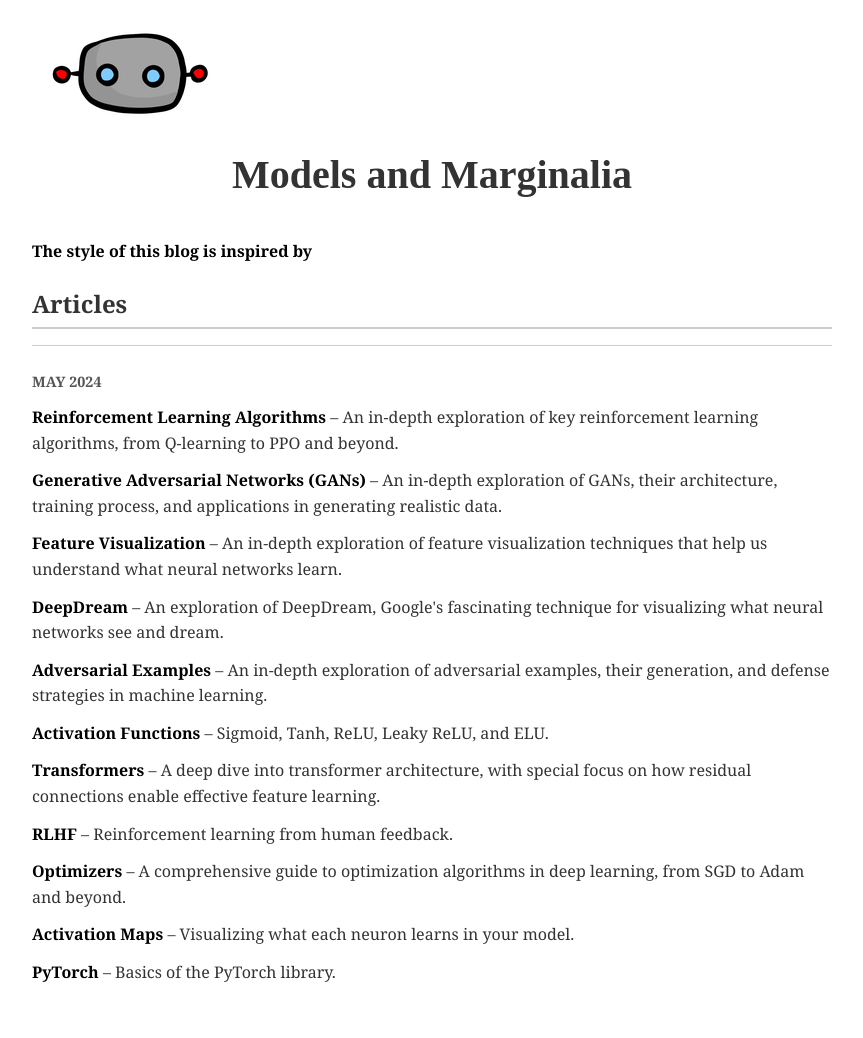
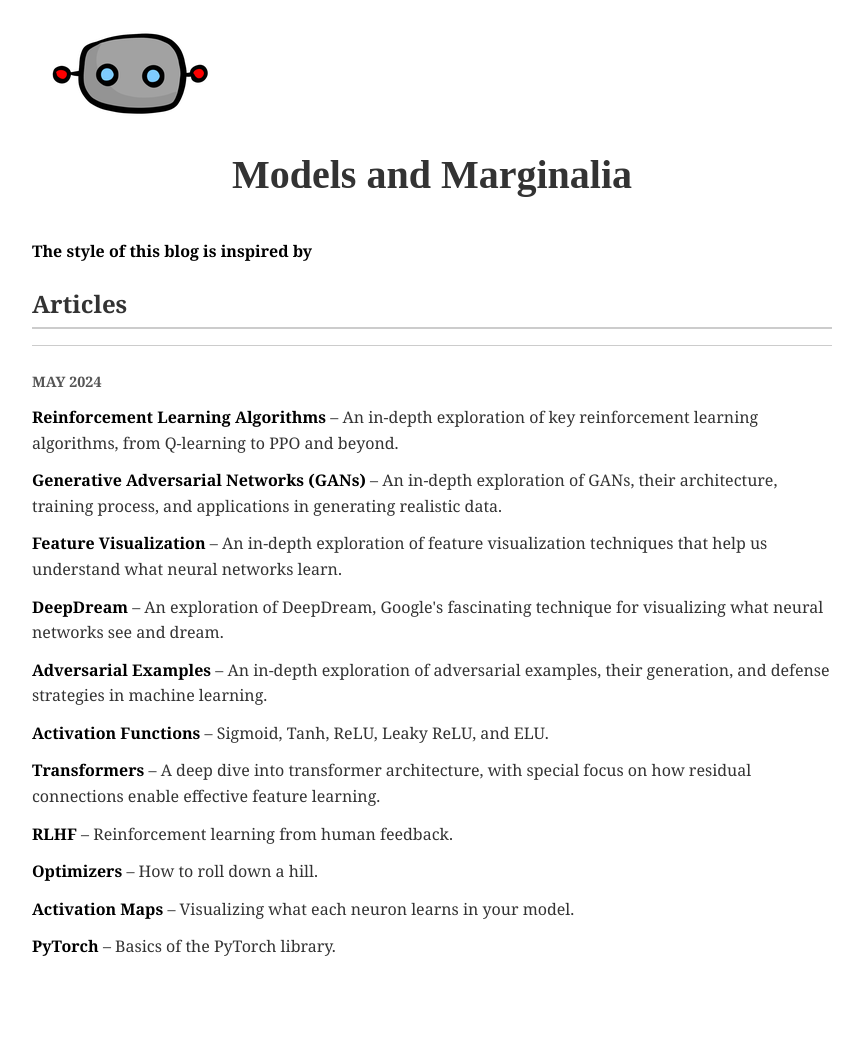
Before and after one commit to hamishhuggard/models-and-marginalia, a Jekyll site: the page built from docs/index.md, in a window 1280 px wide. Shown: the whole page, without its empty margins (208-1071 px from the left). Built offline with Jekyll 4.4.1, drawn with Linux system fonts in a browser that asks for light colours; after the commit the page ends 1012 px from its top, so only the background shows below that.

Commit message:
Fix the stupid post summary

```diff
--- a/docs/_posts/2024-05-20-optimizers.md
+++ b/docs/_posts/2024-05-20-optimizers.md
@@ -3,7 +3,7 @@ layout: post
 title: "Optimizers"
 date: 2024-05-20
 published: true
-description: "A comprehensive guide to optimization algorithms in deep learning, from SGD to Adam and beyond."
+description: "How to roll down a hill."
 ---
 
 Optimization algorithms are the engines that drive the training of neural networks. They determine how the model's parameters are updated to minimize the loss function. In this post, we'll explore the most important optimizers used in deep learning today, from the foundational [stochastic approximation methods](https://projecteuclid.org/journals/annals-of-mathematical-statistics/volume-22/issue-3/A-Stochastic-Approximation-Method/10.1214/aoms/1177729586.full) to modern adaptive optimizers.
```
